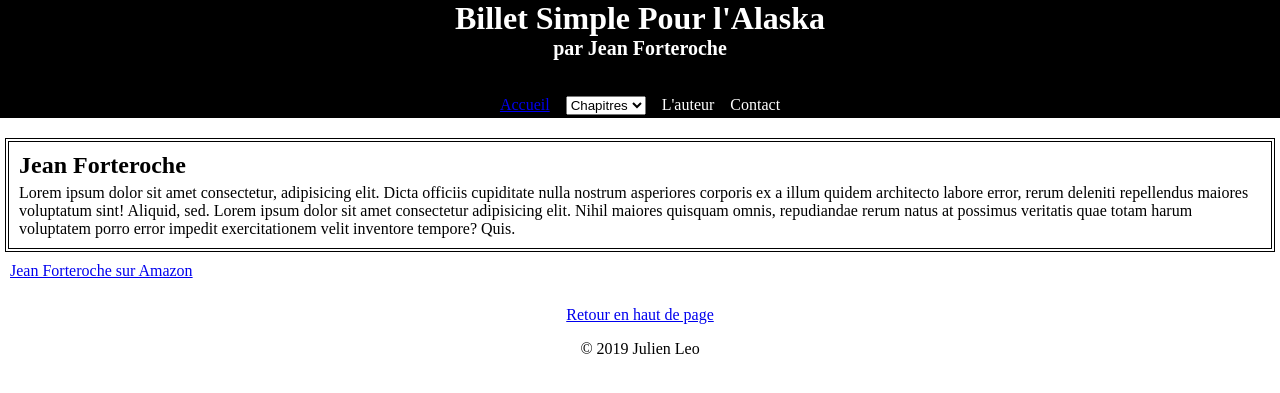
After one commit to JulienLeo/blog_ecrivain, a PHP site: page /view/frontend/authorView.php in a window 1280 px wide. The commit adds this page. Shown: the top 393 px of the page. Run offline with PHP 8.4, Linux system fonts and the light colour scheme; data that the repository does not hold is empty.

Commit message:
Ajout zone commentaires/Menu retravaillé/Ajout de CSS

```diff
--- /dev/null
+++ b/admin/adminone.php
@@ -0,0 +1 @@
+<?php
--- a/model/ChapterManager.php
+++ b/model/ChapterManager.php
@@ -1,5 +1,5 @@
 <?php
-    namespace AAA\Model;
+    namespace blog_ecrivain\Model;
 
     require_once 'model/Manager.php';
 
--- a/model/FrontEnd.php
+++ b/model/FrontEnd.php
@@ -1,6 +1,6 @@
 <?php
 
-    namespace AAA\Model;
+    namespace blog_ecrivain\Model;
 
     function dbConnect() { // connexion à MySQL
         $db = new \PDO('mysql:host=localhost;dbname=blog_ecrivain', 'root', '', array(PDO::ATTR_ERRMODE => PDO::ERRMODE_EXCEPTION, PDO::MYSQL_ATTR_INIT_COMMAND => "SET NAMES utf8"));
--- a/model/Manager.php
+++ b/model/Manager.php
@@ -1,5 +1,5 @@
 <?php
-    namespace AAA\Model;
+    namespace blog_ecrivain\Model;
 
     class Manager {
         protected function dbConnect() {
--- a/public/css/style.css
+++ b/public/css/style.css
@@ -7,6 +7,19 @@ body {
 
 /* POLICES UTILISEES
 */
+
+
+/* TEXTE ENTOURE DE BORDURES */
+
+.borderedText {
+    border: 4px double black;
+    margin: 5px;
+    padding: 5px;
+}
+
+.textContent {
+    margin: 5px;
+}
 
 
 /* TITRE ET NOM DE L'AUTEUR */
@@ -27,26 +40,20 @@ header {
 }
 
 /* MENU */
-ul {
+ul.menu {
     display: -webkit-inline-box;
     list-style-type: none;
     padding-inline-start: 0;
     margin-bottom: 0;
 }
 
-li {
+.menu li {
     margin: 0.2em 0.5em 0.2em 0.5em;
 }
 
 
-/* AFFICHAGE DES CHAPITRES */
-.listChapters {
-    border: 4px double black;
-    margin: 5px;
-    padding: 5px;
-}
-
-h3 {
+/* AFFICHAGE DE LA LISTE DES CHAPITRES */
+.listChapters h3 {
     margin: 5px;
 }
 
@@ -55,11 +62,50 @@ h3 {
 footer {
     position: absolute;
     width: 100%;
-    bottom: 0;
     text-align: center;
 }
 
 
+/* PAGE CHAPITRE */
+.chapterDiv {
+    margin: 8px;
+}
+
+
+/* COMMENTAIRE */
+.commentsDiv {
+    margin: 8px;
+}
+
+#author {
+    border-radius: 3px;
+}
+
+#comment {
+    resize: none;
+    border-radius: 3px;
+    width: 300px;
+    height: 50px;
+}
+
+.commentDiv {
+    border: 1px solid black;
+    border-radius: 5px;
+}
+.commentDiv p {
+    margin: 10px;
+}
+
+
+/* PAGE AUTEUR */
+.authorBio h2 {
+    margin: 5px;
+}
+
+.authorAmazon {
+    margin: 5px;
+    padding: 5px;
+}
 
 
 
@@ -76,7 +122,7 @@ footer {
     background-color: rgba(156, 156, 156, 0.7);
 }
 
-.contactForm input, textarea {
+.contactForm input, .contactForm textarea {
     width: 100%;
     margin-top: 1em;
     border-style: none;
--- /dev/null
+++ b/view/frontend/authorView.php
@@ -0,0 +1,20 @@
+<?php ob_start(); ?>
+
+<head>
+    <link rel="stylesheet" href="../../public/css/style.css">
+</head>
+
+<div class="authorBio borderedText">
+    <h2><strong>Jean Forteroche</strong></h2>
+    <p class="textContent">
+        Lorem ipsum dolor sit amet consectetur, adipisicing elit. Dicta officiis cupiditate nulla nostrum asperiores corporis ex a illum quidem architecto labore error, rerum deleniti repellendus maiores voluptatum sint! Aliquid, sed. Lorem ipsum dolor sit amet consectetur adipisicing elit. Nihil maiores quisquam omnis, repudiandae rerum natus at possimus veritatis quae totam harum voluptatem porro error  impedit exercitationem velit inventore tempore? Quis.
+    </p>
+</div>
+
+<div class="authorAmazon">
+    <a href="https://www.amazon.com/s?k=jean+forteroche&ref=nb_sb_noss">Jean Forteroche sur Amazon</a>
+</div>
+
+<?php $content = ob_get_clean(); // récupération du contenu généré après ob_start ?>
+
+<?php require 'template.php'; ?>
--- a/view/frontend/navigation.php
+++ b/view/frontend/navigation.php
@@ -1,5 +1,16 @@
-<ul>
-    <li><a href="#">Chapitres</a></li>
-    <li><a href="#">L'auteur</a></li>
-    <li><a href="view/frontend/contactview.php">Contact</a></li>
+<ul class="menu">
+    <li><a href="index.php">Accueil</a></li>
+    <li>
+        <form action="post" method="post">
+            <select name="chapterSelection" id="chapterSelection">
+            <?php //while ($data = $chapters->fetch()) ?>
+                <option value="">Chapitres</option>
+                <!--<option value=""><!--<a href="index.php?action=post&amp;id=<?= $data['id'] ?>">--><?= htmlspecialchars($data['title']) ?><!--</a></option>-->
+                <?php
+                ?>
+            </select>
+        </form>
+    </li>
+    <li><!--<a href="index.php?action=post&amp;id=<?= $data['author'] ?>">-->L'auteur<!--</a>--></li>
+    <li><!--<a href="index.php?action=post&amp;id=<?= $data['contact'] ?>">-->Contact<!--</a>--></li>
 </ul>
```
Also changed, not shown: composer.json (added, +12 -0 lines), controller/frontend.php (+35 -5 lines), index.php (+22 -2 lines), model/CommentManager.php (+4 -11 lines), view/frontend/chapterView.php (+26 -8 lines), view/frontend/listChaptersView.php (+4 -6 lines), 2 other files.
